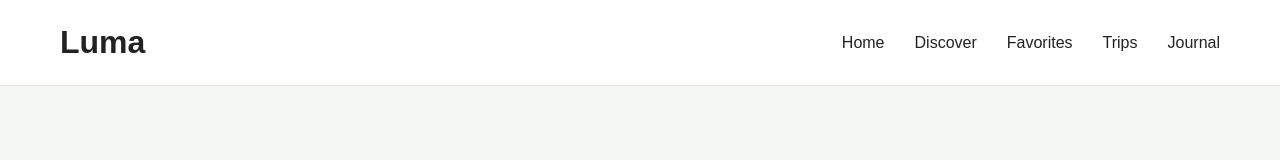
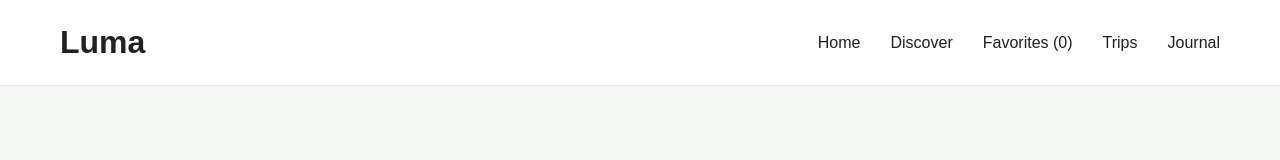
Before and after one commit to Filipmcetinje/luma, a React app in the folder frontend/: page / in a window 1280 px wide. Shown: the top 160 px of the page. Built offline with nearby package versions, Linux system fonts and the light colour scheme; the HTML template or start-up script is replaced by a standard one.

Commit message:
Add localStorage persistence for favorites

```diff
--- a/frontend/src/App.jsx
+++ b/frontend/src/App.jsx
@@ -1,4 +1,4 @@
-import { useState } from "react";
+import { useEffect, useState } from "react";
 import { Routes, Route } from "react-router-dom";
 
 import Header from "./components/Header/Header";
@@ -12,7 +12,15 @@ import Favorites from "./pages/Favorites/Favorites";
 import places from "./data/places";
 
 function App() {
-  const [favoritePlaceIds, setFavoritePlaceIds] = useState([]);
+  const [favoritePlaceIds, setFavoritePlaceIds] = useState(() => {
+    const savedFavorites = localStorage.getItem("favoritePlaceIds");
+
+    return savedFavorites ? JSON.parse(savedFavorites) : [];
+  });
+
+  useEffect(() => {
+    localStorage.setItem("favoritePlaceIds", JSON.stringify(favoritePlaceIds));
+  }, [favoritePlaceIds]);
 
   function handleToggleFavorite(placeId) {
     if (favoritePlaceIds.includes(placeId)) {
@@ -27,7 +35,7 @@ function App() {
 
   return (
     <>
-      <Header />
+      <Header favoriteCount={favoritePlaceIds.length} />
 
       <Routes>
         <Route path="/" element={<Home />} />
--- a/frontend/src/components/Header/Header.jsx
+++ b/frontend/src/components/Header/Header.jsx
@@ -2,7 +2,7 @@ import { Link } from "react-router-dom";
 
 import "./Header.css";
 
-function Header() {
+function Header({ favoriteCount }) {
   return (
     <header className="header">
       <h2 className="header__logo">Luma</h2>
@@ -17,7 +17,7 @@ function Header() {
         </Link>
 
         <Link className="header__link" to="/favorites">
-          Favorites
+          Favorites ({favoriteCount})
         </Link>
 
         <Link className="header__link" to="/trips">
```
